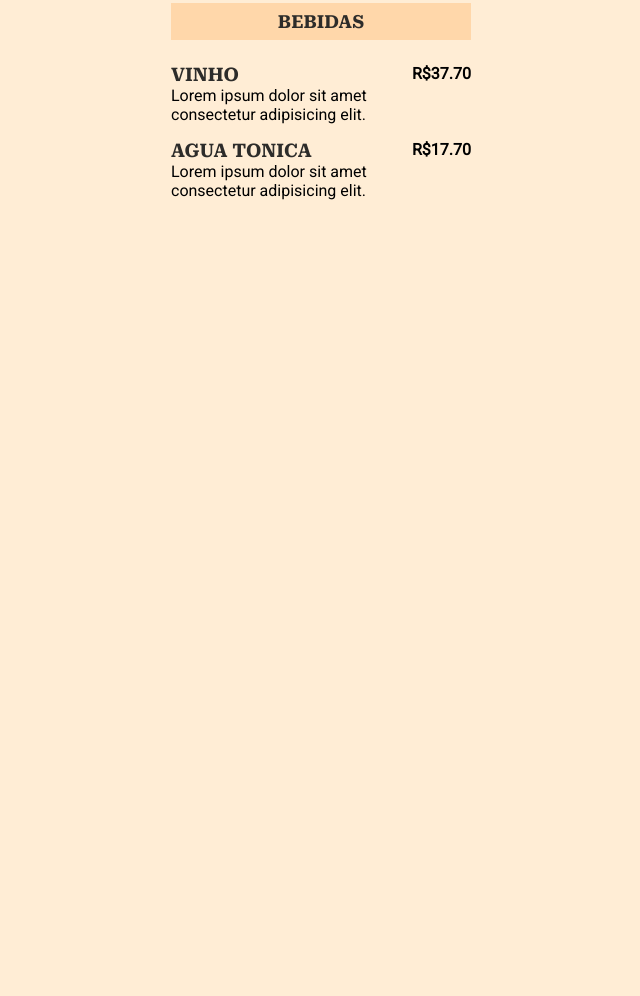
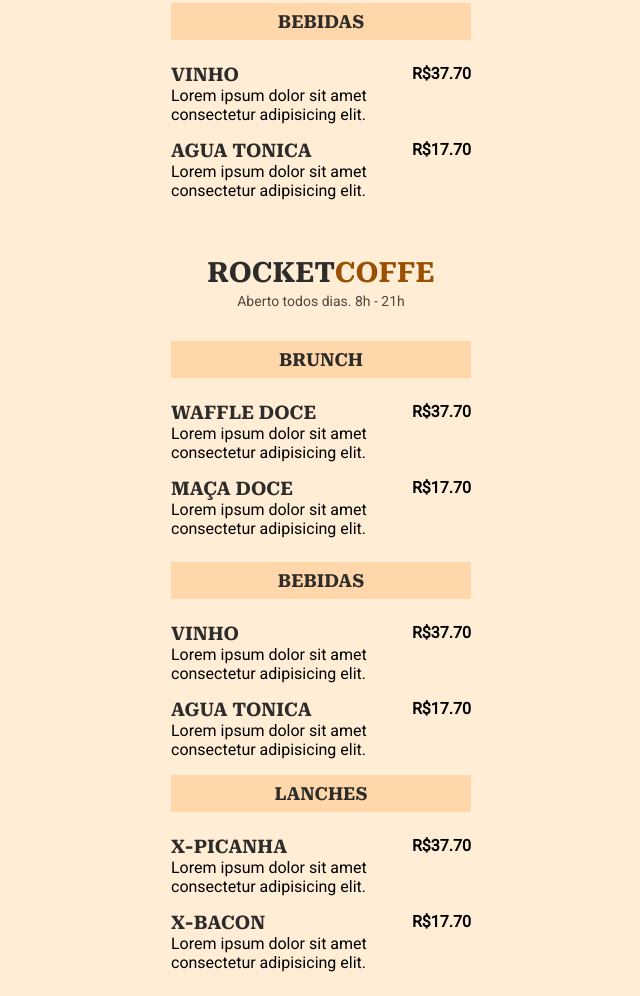
Before and after one commit to oi-Lipe/maratona-explore-3, a plain HTML site: page index.html in a window 1280 px wide. Shown: the part 335-1331 px from the top of the page, without its empty margins (319-959 px from the left). Before the commit the page ends 800 px from the top, so only its background shows below. Drawn offline with Linux system fonts and the light colour scheme.

Commit message:
adicionei os lanches

```diff
--- a/index.html
+++ b/index.html
@@ -72,5 +72,94 @@
                </li>
             </ul>
       </section>
-  </body>
+      <body>
+        <header>
+          <h1>Rocket<span>Coffe</span></h1>
+            <p> Aberto todos dias. 8h - 21h</p>
+        </header>
+          <section>
+              <h2>Brunch</h2>
+                <ul>
+                  <li>
+                    <div class="Details">
+                      <h3>Waffle Doce </h3>
+                        <p class="Description">
+                          Lorem ipsum dolor sit amet consectetur adipisicing elit.
+                        </p>
+                    </div>
+                      <strong>
+                         R$37.70
+                      </strong>
+                  </li>
+                  <li>
+                    <div>
+                      <h3> Maça Doce  </h3>
+                      <p class="description">
+                      Lorem ipsum dolor sit amet consectetur adipisicing elit.
+
+                      </p>
+                    </div>
+                    <strong class"price">
+                      R$17.70
+                    </strong>
+
+                   </li>
+                </ul>
+          </section>
+           <section>
+              <h2>Bebidas</h2>
+                <ul>
+                  <li>
+                    <div class="Details">
+                      <h3>Vinho  </h3>
+                        <p class="Description">
+                          Lorem ipsum dolor sit amet consectetur adipisicing elit.
+                        </p>
+                    </div>
+                      <strong>
+                         R$37.70
+                      </strong>
+                  </li>
+                  <li>
+                    <div>
+                      <h3> Agua tonica  </h3>
+                      <p class="description">
+                      Lorem ipsum dolor sit amet consectetur adipisicing elit.
+
+                      </p>
+                    </div>
+                    <strong class"price">
+                      R$17.70
+                    </strong>
+
+                   </li>
+                    <h2> Lanches</h2>
+                <ul>
+                  <li>
+                    <div class="Details">
+                      <h3>X-picanha   </h3>
+                        <p class="Description">
+                          Lorem ipsum dolor sit amet consectetur adipisicing elit.
+                        </p>
+                    </div>
+                      <strong>
+                         R$37.70
+                      </strong>
+                  </li>
+                  <li>
+                    <div>
+                      <h3> X-bacon  </h3>
+                      <p class="description">
+                      Lorem ipsum dolor sit amet consectetur adipisicing elit.
+
+                      </p>
+                    </div>
+                    <strong class"price">
+                      R$17.70
+                    </strong>
+
+                   </li>
+                </ul>
+          </section>
+      </body>
 </html>
```
